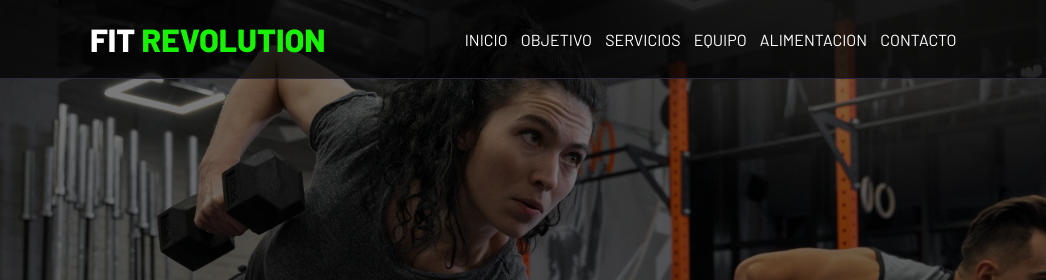
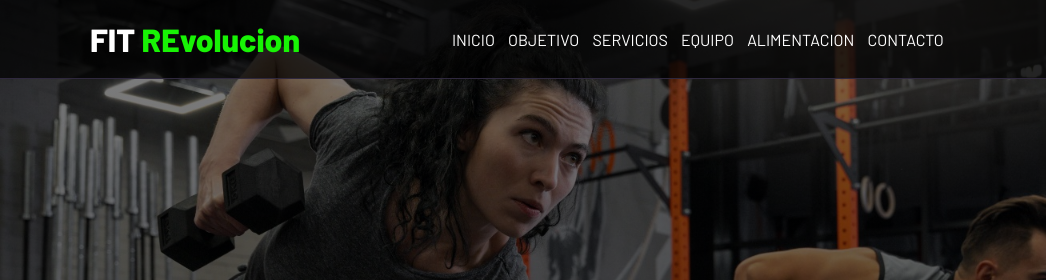
Before and after one commit to Mono73/FundamentosP2023-1, a plain HTML site: page index.html in a window 1280 px wide. Shown: the top 280 px of the page, 0-1046 px from the left. Drawn offline with Linux system fonts and the light colour scheme.

Commit message:
Modificacion titulo

```diff
--- a/index.html
+++ b/index.html
@@ -11,7 +11,7 @@
     <!-- Menu -->
     <div class="contenedor-header">
         <header>
-            <h1>FIT <span class="txtVerde">REVOLUTION</span></h1>
+            <h1>FIT <span class="txtVerde">REvolucion</span></h1>
             <nav id="nav">
                 <a href="#inicio">Inicio</a>
                 <a href="#objetivo">Objetivo</a>
```
